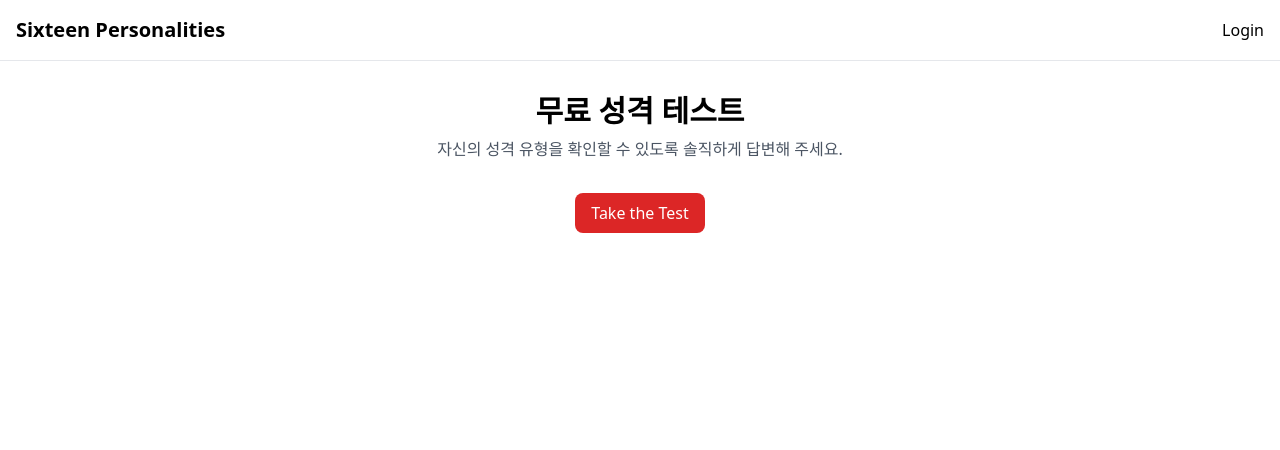
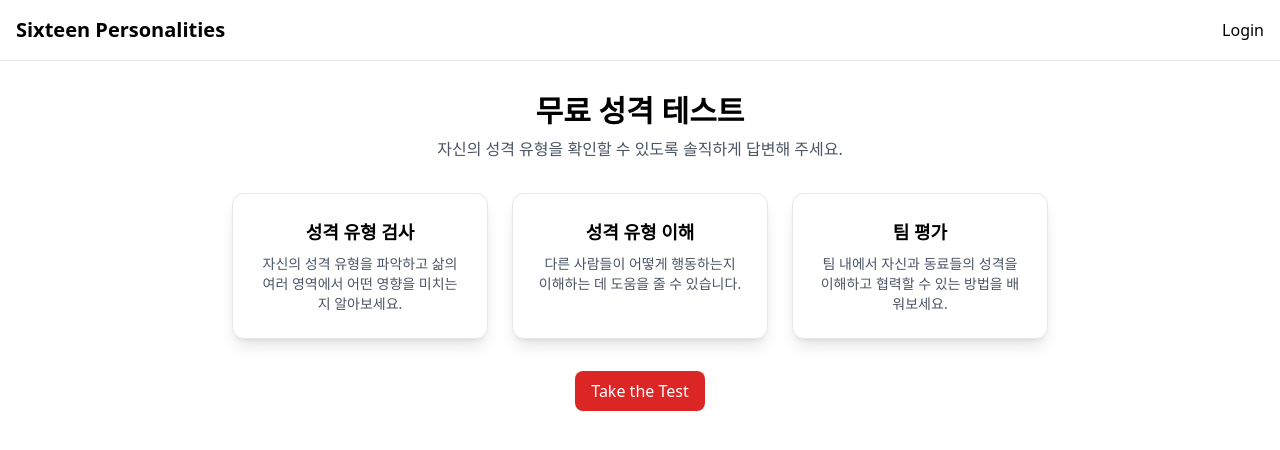
Before and after one commit to DnJ0408/sixteen-personalities, a React (Vite) app: page / in a window 1280 px wide. Shown: the top 450 px of the page. Built offline with nearby package versions, Linux system fonts and the light colour scheme.

Commit message:
🎨 Style: Basic Cards Design

```diff
--- a/src/components/SectionCard.jsx
+++ b/src/components/SectionCard.jsx
@@ -1,7 +1,34 @@
 const SectionCard = () => {
+  const sections = [
+    {
+      title: "성격 유형 검사",
+      description: "자신의 성격 유형을 파악하고 삶의 여러 영역에서 어떤 영향을 미치는지 알아보세요.",
+    },
+    {
+      title: "성격 유형 이해",
+      description: "다른 사람들이 어떻게 행동하는지 이해하는 데 도움을 줄 수 있습니다.",
+    },
+    {
+      title: "팀 평가",
+      description: "팀 내에서 자신과 동료들의 성격을 이해하고 협력할 수 있는 방법을 배워보세요.",
+    },
+  ];
 
   return (
-    <div></div>
+    <ul className="flex justify-center gap-6 mt-8">
+      {sections.map((section, index) => (
+        <li
+          key={index}
+          className="bg-white shadow-lg rounded-xl p-6 w-64 text-center border">
+          <h3 className="text-lg font-bold mb-2">
+            {section.title}
+          </h3>
+          <p className="text-sm text-gray-600">
+            {section.description}
+          </p>
+        </li>
+      ))}
+    </ul>
   );
 };
 
```
